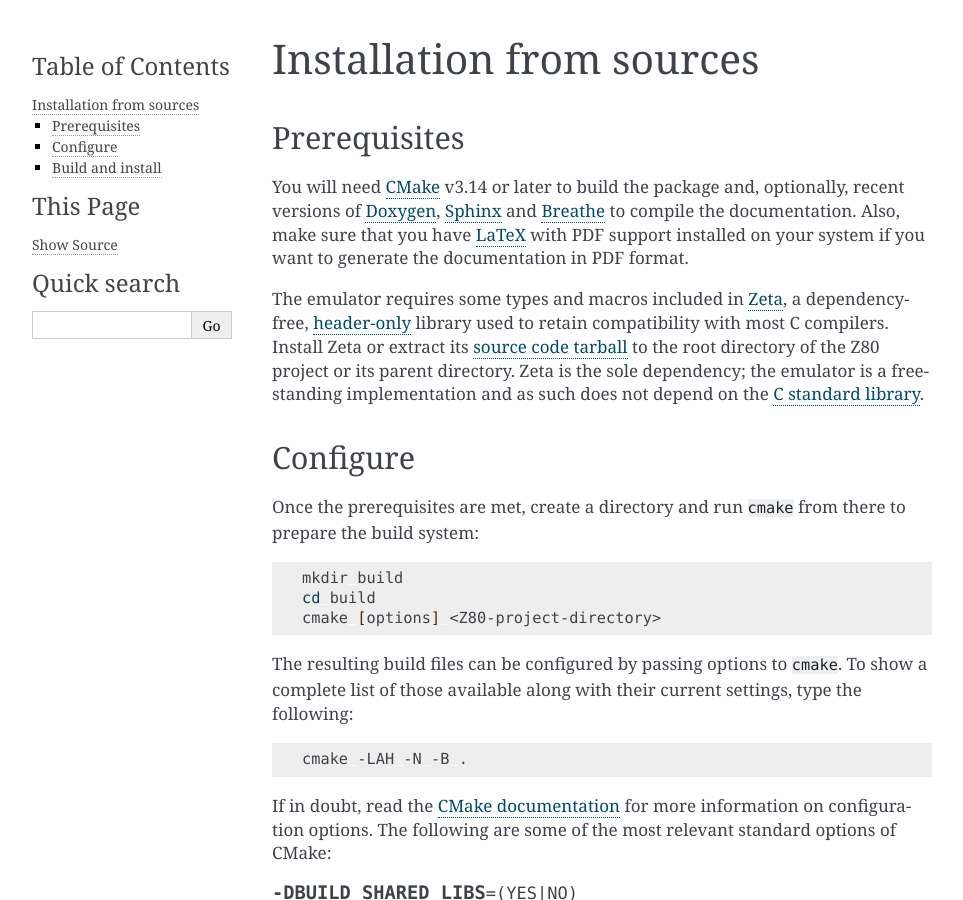
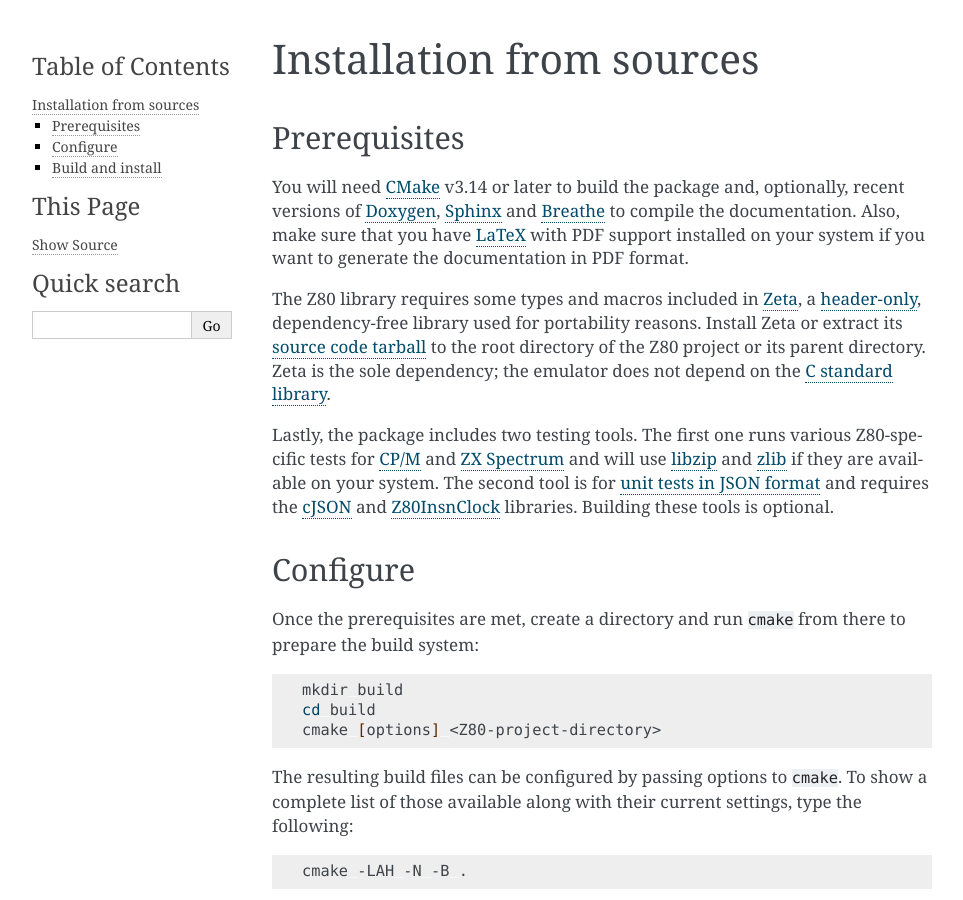
Before and after one commit to redcode/Z80, a Sphinx documentation site: the page built from documentation/installation-from-sources.rst, in a window 1280 px wide and 900 px high. Shown: the whole window, without its empty margins (148-1111 px from the left). Built offline with Sphinx 7.4.7, drawn with Linux system fonts in a browser that asks for light colours; some of the changed text lies outside the part shown.

Commit message:
Documentation: Installation from sources and integration.

```diff
--- a/documentation/installation-from-sources.rst
+++ b/documentation/installation-from-sources.rst
@@ -14,11 +14,11 @@
 
       \newline
 
+.. |cmake_option_install_component| replace:: ``--component``
+.. _cmake_option_install_component: https://cmake.org/cmake/help/latest/manual/cmake.1.html#cmdoption-cmake-install-component
+
 .. |cmake_option_build_config| replace:: ``--config``
 .. _cmake_option_build_config: https://cmake.org/cmake/help/latest/manual/cmake.1.html#cmdoption-cmake-build-config
-
-.. |cmake_option_install_component| replace:: ``--component``
-.. _cmake_option_install_component: https://cmake.org/cmake/help/latest/manual/cmake.1.html#cmdoption-cmake-install-component
 
 .. |cmake_option_install_strip| replace:: ``--strip``
 .. _cmake_option_install_strip: https://cmake.org/cmake/help/latest/manual/cmake.1.html#cmdoption-cmake-install-strip
@@ -27,6 +27,7 @@
 .. _CP/M: https://en.wikipedia.org/wiki/CP/M
 .. _file: https://people.freedesktop.org/~dbn/pkg-config-guide.html
 .. _pkg-config: https://www.freedesktop.org/wiki/Software/pkg-config
+.. _unit tests in JSON format: https://github.com/SingleStepTests/z80
 .. _ZX Spectrum: https://en.wikipedia.org/wiki/ZX_Spectrum
 
 Prerequisites
@@ -34,7 +35,9 @@
 
 You will need `CMake <https://cmake.org>`_ v3.14 or later to build the package and, optionally, recent versions of `Doxygen <https://www.doxygen.nl>`_, `Sphinx <https://www.sphinx-doc.org>`_ and `Breathe <https://www.breathe-doc.org>`_ to compile the documentation. Also, make sure that you have `LaTeX <https://www.latex-project.org>`_ with PDF support installed on your system if you want to generate the documentation in PDF format.
 
-The emulator requires some types and macros included in `Zeta <https://zeta.st>`_, a dependency-free, `header-only <https://en.wikipedia.org/wiki/Header-only>`_ library used to retain compatibility with most C compilers. Install Zeta or extract its `source code tarball <https://zeta.st/download>`_ to the root directory of the Z80 project or its parent directory. Zeta is the sole dependency; the emulator is a freestanding implementation and as such does not depend on the `C standard library <https://en.wikipedia.org/wiki/C_standard_library>`_.
+The Z80 library requires some types and macros included in `Zeta <https://zxe.io/software/Zeta>`_, a `header-only <https://en.wikipedia.org/wiki/Header-only>`_, dependency-free library used for portability reasons. Install Zeta or extract its `source code tarball <https://zxe.io/software/Zeta/download>`_ to the root directory of the Z80 project or its parent directory. Zeta is the sole dependency; the emulator does not depend on the `C standard library <https://en.wikipedia.org/wiki/C_standard_library>`_.
+
+Lastly, the package includes two testing tools. The first one runs various Z80-specific tests for `CP/M`_ and `ZX Spectrum`_ and will use `libzip <https://libzip.org>`_ and `zlib <https://zlib.net>`_ if they are available on your system. The second tool is for `unit tests in JSON format`_ and requires the `cJSON <https://github.com/DaveGamble/cJSON>`_ and `Z80InsnClock <https://zxe.io/software/Z80InsnClock>`_ libraries. Building these tools is optional.
 
 Configure
 =========
@@ -148,6 +151,12 @@
    Install the standard text documents distributed with the package: :file:`AUTHORS`, :file:`COPYING`, :file:`COPYING.LESSER`, :file:`HISTORY`, :file:`README` and :file:`THANKS`. |br| |nl|
    The default is ``NO``.
 
+.. option:: -DZ80_WITH_STEP_TESTING_TOOL=(YES|NO)
+
+   Build :file:`step-test-Z80`, a tool for `unit tests in JSON format`_. |br| |nl|
+   It requires cJSON and Z80InsnClock. |br| |nl|
+   The default is ``NO``.
+
 .. option:: -DZ80_WITH_TESTING_TOOL=(YES|NO)
 
    Build :file:`test-Z80`, a tool that runs various Z80-specific tests for `CP/M`_ and `ZX Spectrum`_. |br| |nl|
@@ -155,7 +164,7 @@
 
 .. _cmake_package_source_code_options:
 
-The second group of package-specific options configures the source code of the library by predefining macros that enable :ref:`optional features <Introduction:Optional features>`:
+The second group of package-specific options configures the source code of the library by predefining macros that enable :ref:`optional features <introduction:Optional features>`:
 
 .. option:: -DZ80_WITH_EXECUTE=(YES|NO)
 
@@ -222,7 +231,9 @@
    cmake --build . [--config (Debug|Release|RelWithDebInfo|MinSizeRel)]
    cmake --install . [--config <configuration>] [--strip] [--component <component>]
 
-The |cmake_option_build_config|_ option is only necessary for those `CMake generators <https://cmake.org/cmake/help/latest/manual/cmake-generators.7.html>`_ that ignore :option:`CMAKE_BUILD_TYPE<-DCMAKE_BUILD_TYPE>` (e.g., Xcode and Visual Studio). Use |cmake_option_install_strip|_ to remove debugging information and non-public symbols when installing non-debug builds of the shared library. To install only a specific component of the package, use the |cmake_option_install_component|_ option. The project defines the following components:
+The |cmake_option_build_config|_ option is only necessary for those `CMake generators <https://cmake.org/cmake/help/latest/manual/cmake-generators.7.html>`_ that ignore :option:`CMAKE_BUILD_TYPE<-DCMAKE_BUILD_TYPE>` (e.g., Xcode and Visual Studio). Use |cmake_option_install_strip|_ to remove debugging information and non-public symbols when installing non-debug builds of the shared library. To install only a specific component of the package, use the |cmake_option_install_component|_ option.
+
+The project defines the following components:
 
 .. option:: Z80_Runtime
 
@@ -242,3 +253,9 @@
 
    * Documentation in HTML format.
    * Documentation in PDF format.
+
+.. option:: Z80_Testing
+
+   * Testing tools.
+
+By default, the build system will install ``Z80_Runtime``, ``Z80_Development`` and ``Z80_Documentation``. The ``Z80_Testing`` component can only be installed explicitly.
--- a/documentation/version-history.rst
+++ b/documentation/version-history.rst
@@ -15,7 +15,7 @@
 2. Moved the public header from ``<emulation/CPU/Z80.h>`` to ``<Z80.h>``.
 3. Removed the Xcode project.
 4. Switched the build system from Premake to `CMake <https://cmake.org>`_.
-5. Switched to `Zeta <https://zeta.st>`_ v0.1.
+5. Switched to `Zeta <https://zxe.io/software/Zeta>`_ v0.1.
 6. Added `pkg-config <https://www.freedesktop.org/wiki/Software/pkg-config>`_ support.
 7. Added the following files to the project: :file:`.vimrc`, :file:`CITATION.cff` and :file:`THANKS`.
 8. Added detailed documentation.
```
Also changed, not shown: README.md (+20 -7 lines), documentation/integration.rst (+7 -7 lines).
